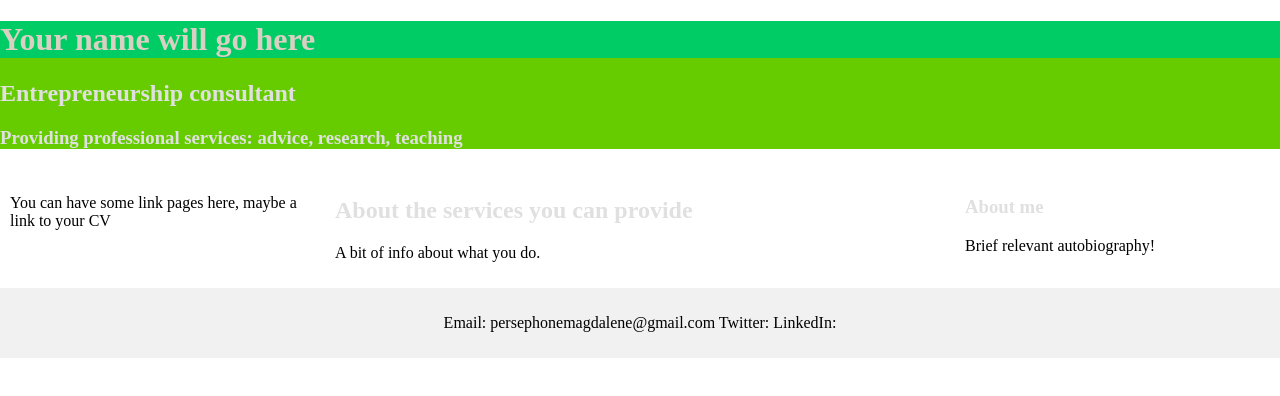
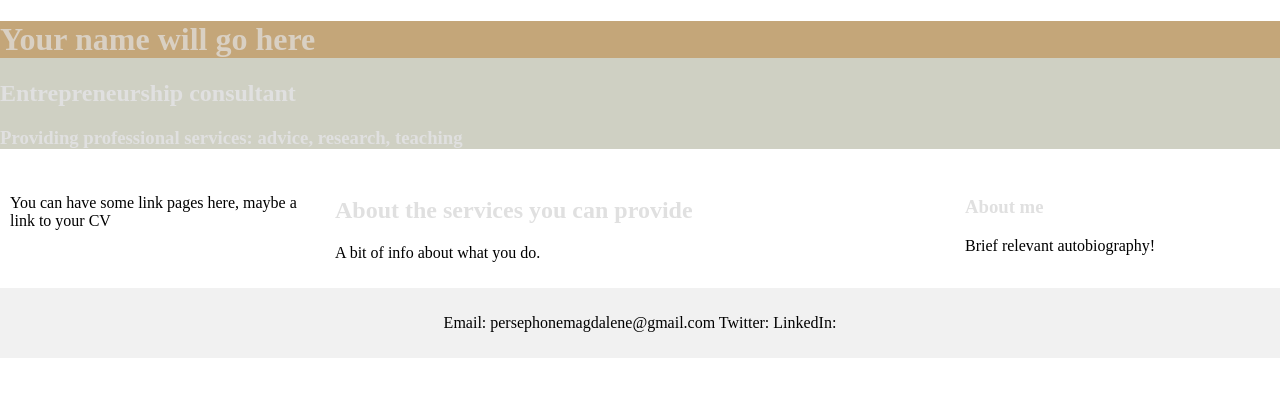
Before and after one commit to DantonCorbel/Persephone, a plain HTML site: page index.html in a window 1280 px wide. Drawn offline with Linux system fonts and the light colour scheme; a web font is replaced by a local one.

Commit message:
change colours back

```diff
--- a/css.css
+++ b/css.css
@@ -10,7 +10,7 @@ body {
 
 /* Style the header */
 .header {
-    background-color: rgba(102,204,0,1);
+    background-color: rgba(207,208,195,1);
   padding: 0;
   text-align: left;
   color: rgba(217,208,195,1);
@@ -18,7 +18,7 @@ body {
 }
 
 h1{
-  background-color: rgba(0,204,102,1);
+  background-color: rgba(196,166,121,1);
 }
 
 h2, h3 {
```
